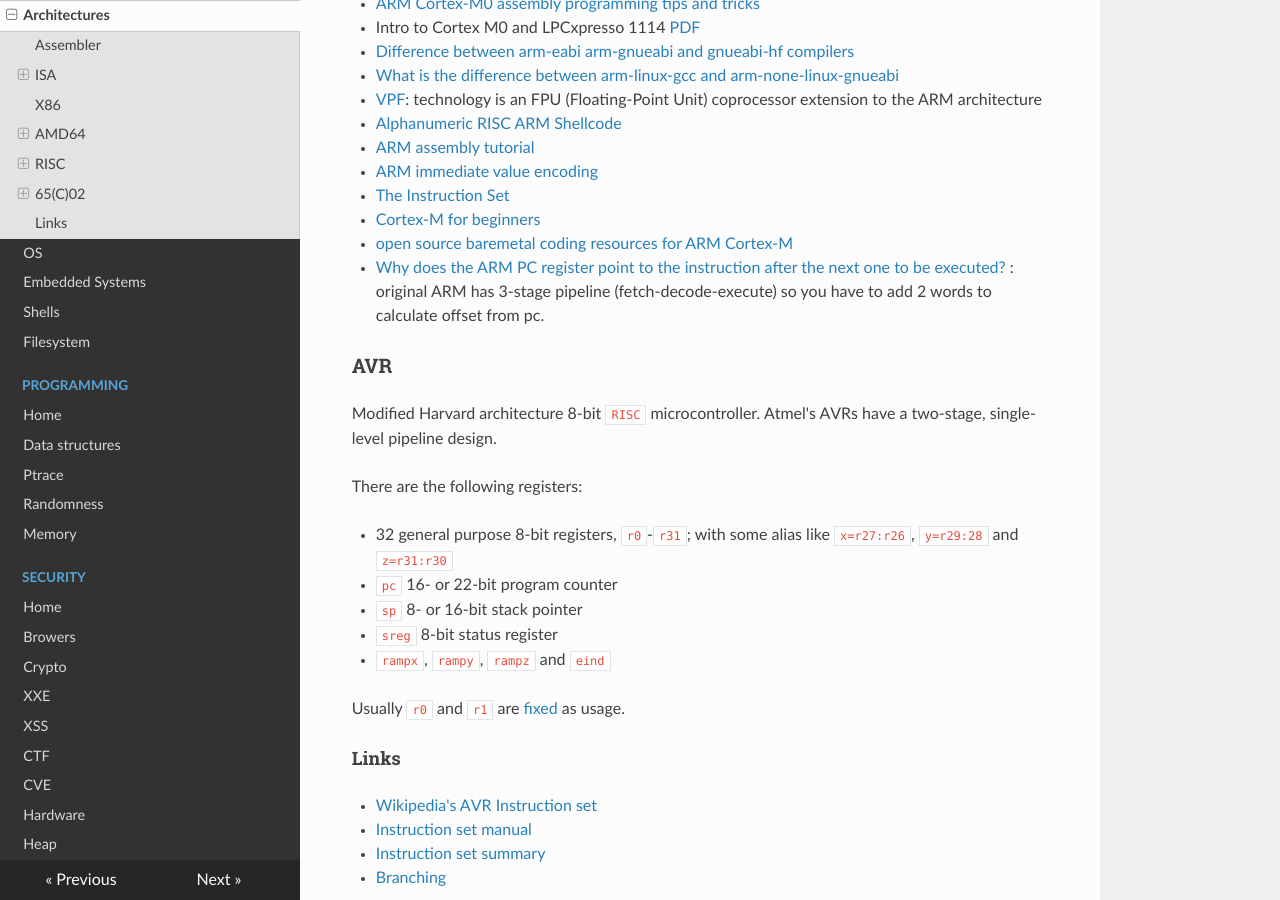
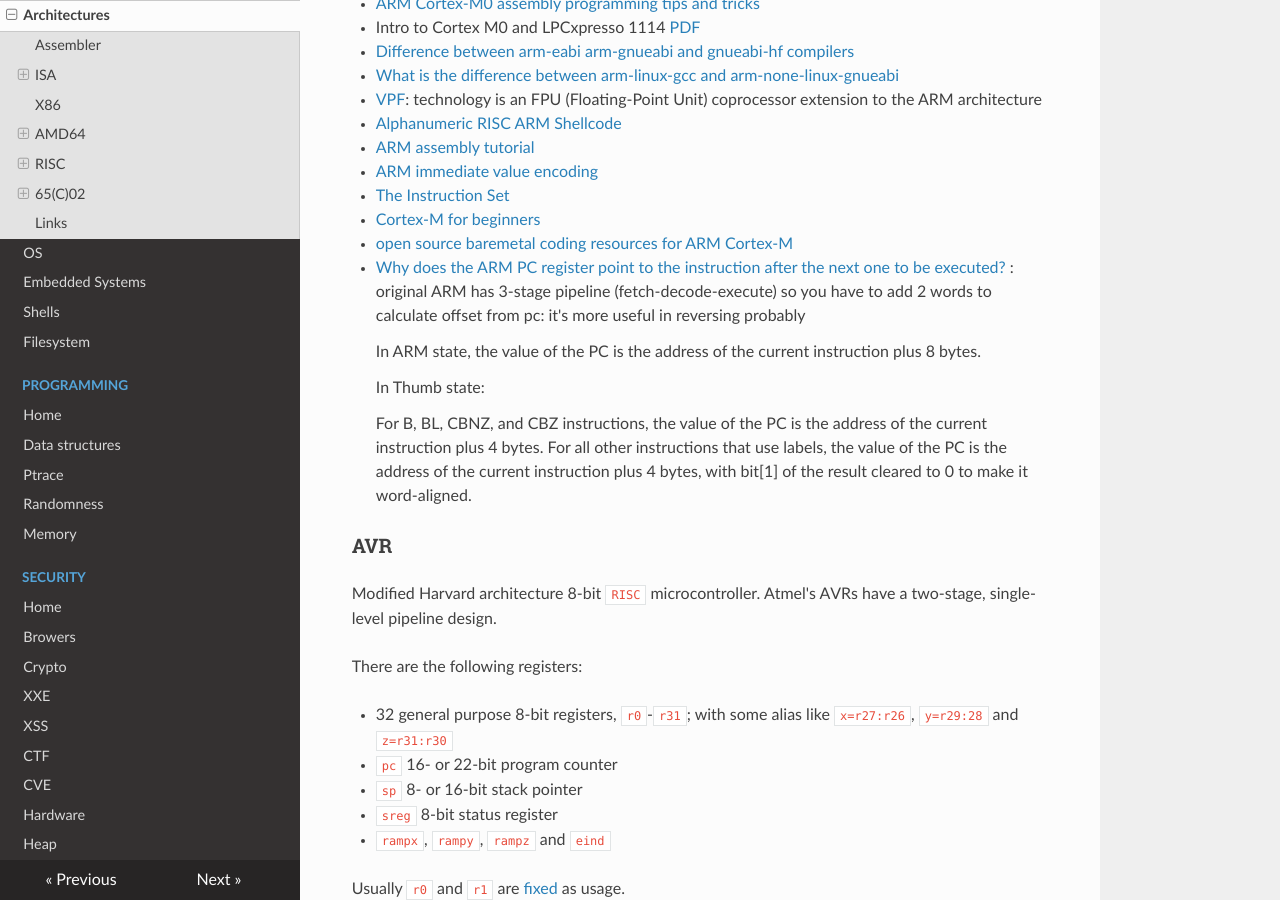
Before and after one commit to gipi/low-level, an MkDocs documentation site: the page built from docs/arch.md, in a window 1280 px wide and 900 px high, scrolled down 3075 px. Built offline with MkDocs 1.6.1, drawn with Linux system fonts in a browser that asks for light colours; nearby versions of some CDN libraries; old or Windows-style settings are respelled for this version of MkDocs.

Commit message:
Update arch.md

```diff
--- a/docs/arch.md
+++ b/docs/arch.md
@@ -140,7 +140,14 @@ an 'illegal instruction' exception is raised.
  - [Cortex-M for beginners](documents/Cortex-M for Beginners - 2017_EN_v2.pdf)
  - [open source baremetal coding resources for ARM Cortex-M](http://asm.thi.ng/)
  - [Why does the ARM PC register point to the instruction after the next one to be executed?
-](https://stackoverflow.com/questions/24091566/why-does-the-arm-pc-register-point-to-the-instruction-after-the-next-one-to-be-e/24092329#24092329): original ARM has 3-stage pipeline (fetch-decode-execute) so you have to add 2 words to calculate offset from pc.
+](https://stackoverflow.com/questions/24091566/why-does-the-arm-pc-register-point-to-the-instruction-after-the-next-one-to-be-e/24092329#24092329): original ARM has 3-stage pipeline (fetch-decode-execute) so you have to add 2 words to calculate offset from pc: it's more useful in reversing probably
+
+    In ARM state, the value of the PC is the address of the current instruction plus 8 bytes.
+
+    In Thumb state:
+
+    For B, BL, CBNZ, and CBZ instructions, the value of the PC is the address of the current instruction plus 4 bytes.
+    For all other instructions that use labels, the value of the PC is the address of the current instruction plus 4 bytes, with bit[1] of the result cleared to 0 to make it word-aligned.
 
 ### AVR
 
```
